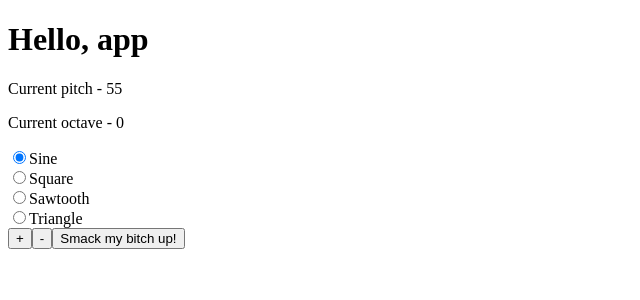
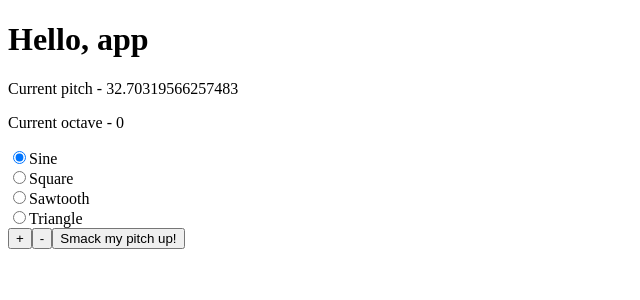
Before and after one commit to DimatiBart/audio-api-demos, a React app: page / in a window 1280 px wide. Shown: the top 300 px of the page, without its empty margins (0-640 px from the left). Built offline with nearby package versions, Linux system fonts and the light colour scheme.

Commit message:
fixed simple synth

```diff
--- a/src/components/synth/index.jsx
+++ b/src/components/synth/index.jsx
@@ -3,9 +3,9 @@ import React from "react";
 export default class Synth extends React.Component {
     constructor(props) {
         super(props);
-        this.pitch = 55;
+        this.pitchStandard = 440;
         this.currentOctave = 0;
-        this.pressedNote = null;
+        this.pressedKey = 4;
         this.waves = {
             "sine":"Sine",
             "square": "Square",
@@ -23,7 +23,7 @@ export default class Synth extends React.Component {
         this.VCO.start();
 
         this.state = {
-            currentPitch: this.pitch * 2**this.currentOctave,
+            currentPitch: this.getNoteFrequency(this.currentOctave, this.pressedKey),
             VCOType: "sine"
         };
 
@@ -31,6 +31,9 @@ export default class Synth extends React.Component {
         this.handleUp = this.handleUp.bind(this);
         this.handleOctaveUp = this.handleOctaveUp.bind(this);
         this.handleOctaveDown = this.handleOctaveDown.bind(this);
+    }
+    getNoteFrequency(octave, key) {
+        return 2**((octave *  12 + key - 49)/12) * this.pitchStandard;
     }
     handleDown() {
         this.VCO.frequency.value = this.state.currentPitch;
@@ -43,13 +46,13 @@ export default class Synth extends React.Component {
     handleOctaveUp() {
         if (this.currentOctave < 10) {
             this.currentOctave++;
-            this.setState({currentPitch: this.pitch * 2**this.currentOctave})
+            this.setState({currentPitch: this.getNoteFrequency(this.currentOctave, this.pressedKey)})
         }
     }
     handleOctaveDown() {
         if (this.currentOctave > 0) {
             this.currentOctave--;
-            this.setState({currentPitch: this.pitch * 2**this.currentOctave})
+            this.setState({currentPitch: this.getNoteFrequency(this.currentOctave, this.pressedKey)})
         }
     }
     changeVCO(value) {
@@ -82,7 +85,7 @@ export default class Synth extends React.Component {
                 <button onClick={this.handleOctaveUp}>+</button>,
                 <button onClick={this.handleOctaveDown}>-</button>,
                 <button onMouseDown={this.handleDown}
-                        onMouseUp={this.handleUp}>Smack my bitch up!</button>
+                        onMouseUp={this.handleUp}>Smack my pitch up!</button>
        ]
     }
 }
```
